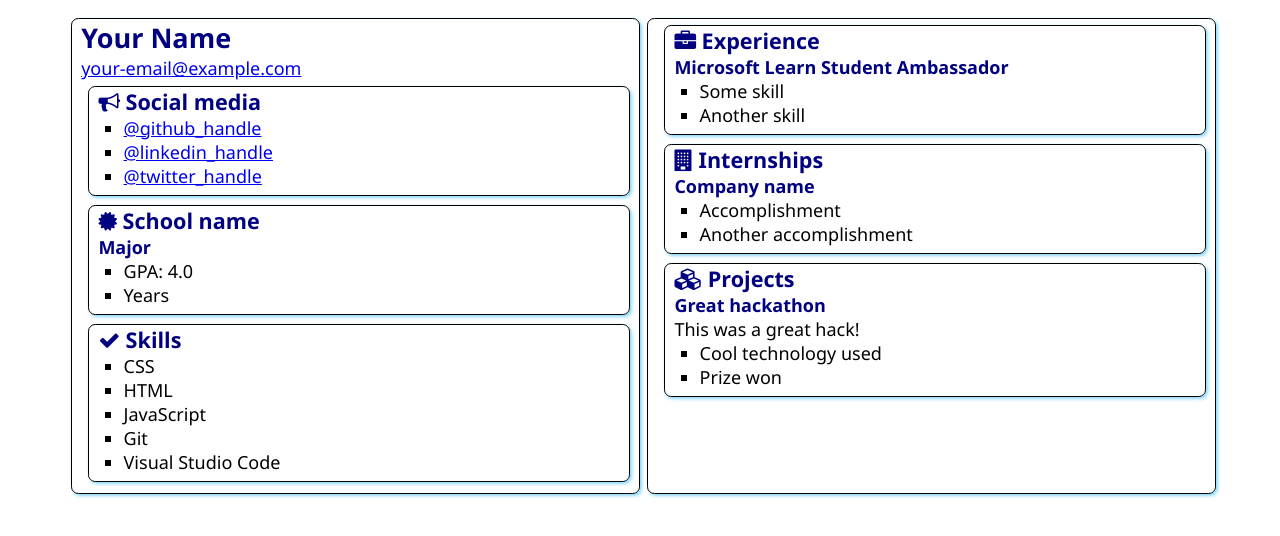
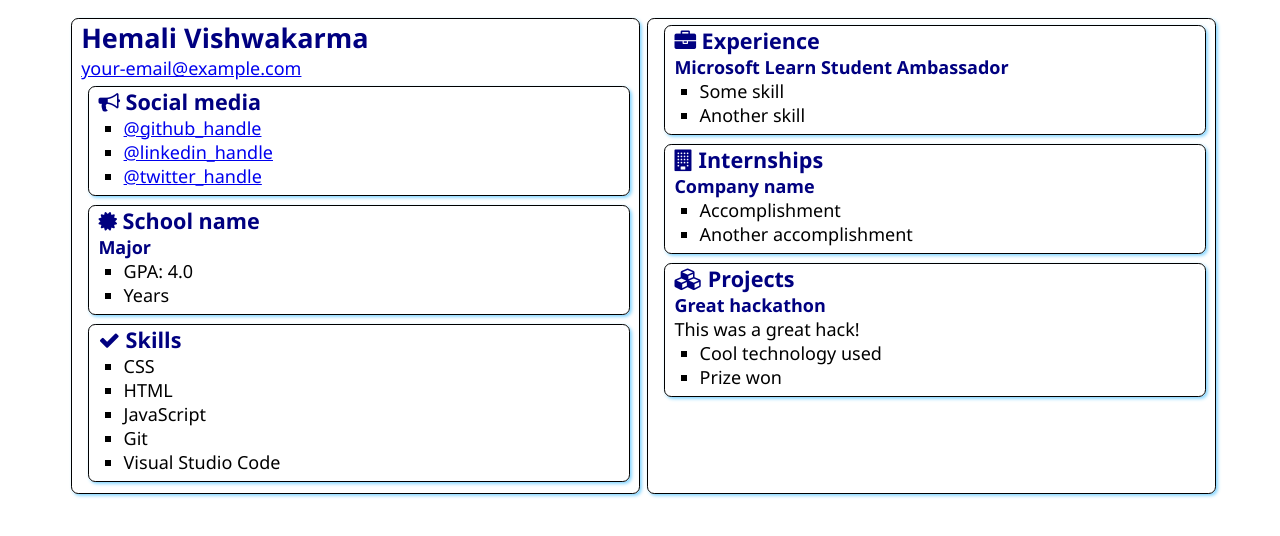
Before and after one commit to hemalimicro/SATechnicalOnboarding, a plain HTML site: page src/index.html in a window 1280 px wide. Drawn offline with Linux system fonts and the light colour scheme.

Commit message:
Added My Name
Hemali Vishwakarma is my name

```diff
--- a/src/index.html
+++ b/src/index.html
@@ -12,7 +12,7 @@
 <body>
     <main>
         <article class="box">
-            <h1>Your Name</h1>
+            <h1>Hemali Vishwakarma</h1>
             <div><a href="mailto:your.email@example.com">your-email@example.com</a></div>
 
             <section class="box">
```
